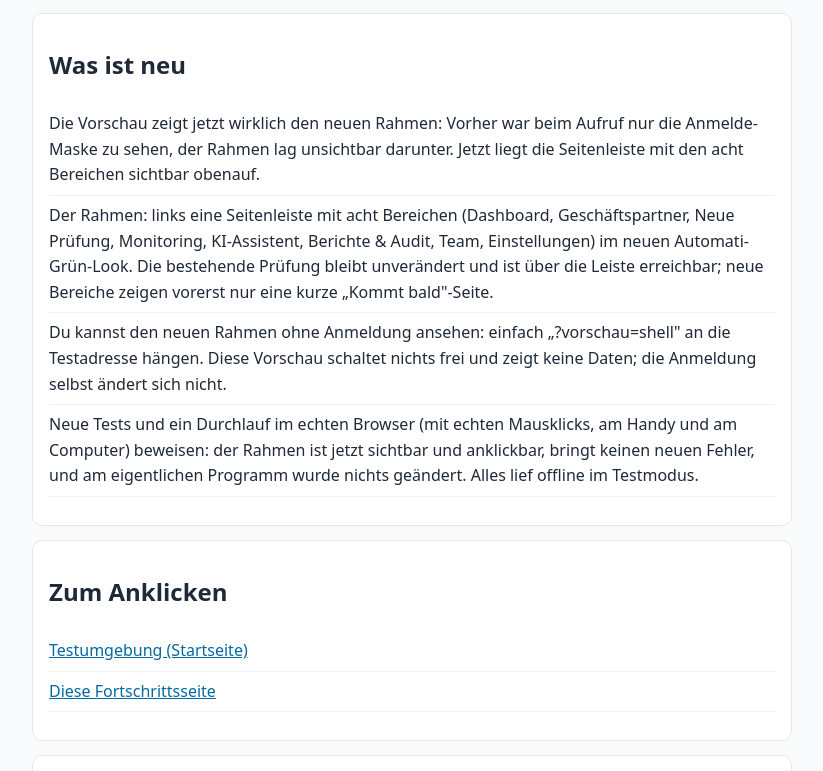
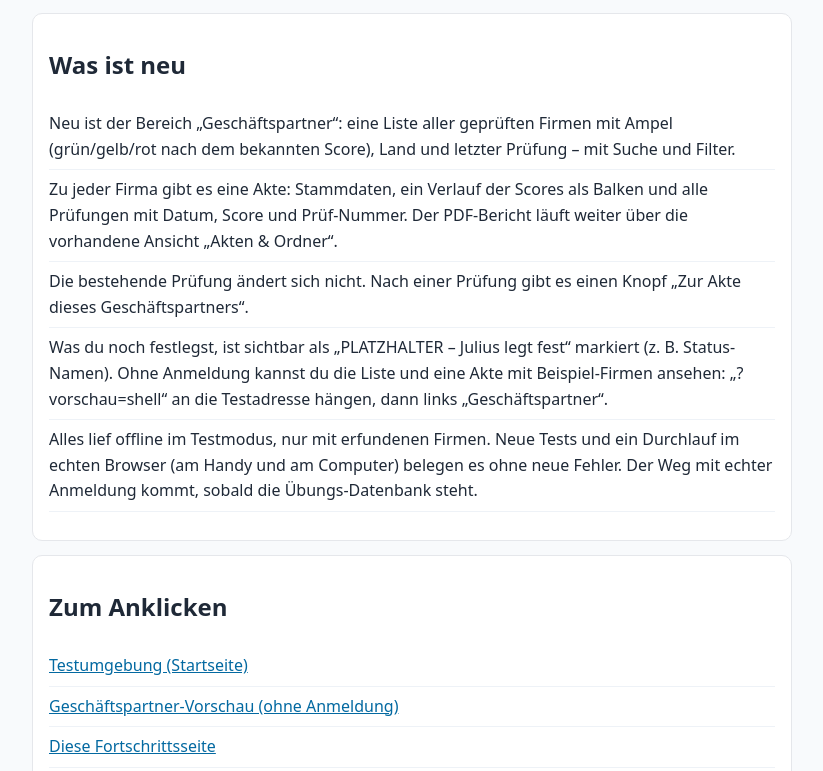
Before and after one commit to julius197/compliance-checker-test, a plain HTML site: page umbau/index.html in a window 1280 px wide. Shown: the part 909-1680 px from the top of the page, without its empty margins (228-1051 px from the left). Drawn offline with Linux system fonts and the light colour scheme.

Commit message:
Kratos Upload: S2 umbau/index.html

```diff
--- a/umbau/index.html
+++ b/umbau/index.html
@@ -27,7 +27,7 @@
 <body>
   <div class="banner">TESTUMGEBUNG – Übungsbetrieb mit erfundenen Daten</div>
   <h1>Umbau-Fortschritt</h1>
-  <p class="stand">Zuletzt aktualisiert: 20. November 2026 um 15:46 (Berlin)</p>
+  <p class="stand">Zuletzt aktualisiert: 20. November 2026 um 19:32 (Berlin)</p>
   <div class="bar"><span></span></div>
   <p><b>40%</b> des Gesamtplans.</p>
   <p><b>67%</b> von dem, was sich jetzt schon ohne Julius und ohne fehlende Zugänge bauen lässt.<br>
@@ -50,15 +50,17 @@
 
   <div class="box">
     <h2>Was ist neu</h2>
-    <ul><li>Die Vorschau zeigt jetzt wirklich den neuen Rahmen: Vorher war beim Aufruf nur die Anmelde-Maske zu sehen, der Rahmen lag unsichtbar darunter. Jetzt liegt die Seitenleiste mit den acht Bereichen sichtbar obenauf.</li>
-<li>Der Rahmen: links eine Seitenleiste mit acht Bereichen (Dashboard, Geschäftspartner, Neue Prüfung, Monitoring, KI-Assistent, Berichte &amp; Audit, Team, Einstellungen) im neuen Automati-Grün-Look. Die bestehende Prüfung bleibt unverändert und ist über die Leiste erreichbar; neue Bereiche zeigen vorerst nur eine kurze „Kommt bald&quot;-Seite.</li>
-<li>Du kannst den neuen Rahmen ohne Anmeldung ansehen: einfach „?vorschau=shell&quot; an die Testadresse hängen. Diese Vorschau schaltet nichts frei und zeigt keine Daten; die Anmeldung selbst ändert sich nicht.</li>
-<li>Neue Tests und ein Durchlauf im echten Browser (mit echten Mausklicks, am Handy und am Computer) beweisen: der Rahmen ist jetzt sichtbar und anklickbar, bringt keinen neuen Fehler, und am eigentlichen Programm wurde nichts geändert. Alles lief offline im Testmodus.</li></ul>
+    <ul><li>Neu ist der Bereich „Geschäftspartner“: eine Liste aller geprüften Firmen mit Ampel (grün/gelb/rot nach dem bekannten Score), Land und letzter Prüfung – mit Suche und Filter.</li>
+<li>Zu jeder Firma gibt es eine Akte: Stammdaten, ein Verlauf der Scores als Balken und alle Prüfungen mit Datum, Score und Prüf-Nummer. Der PDF-Bericht läuft weiter über die vorhandene Ansicht „Akten &amp; Ordner“.</li>
+<li>Die bestehende Prüfung ändert sich nicht. Nach einer Prüfung gibt es einen Knopf „Zur Akte dieses Geschäftspartners“.</li>
+<li>Was du noch festlegst, ist sichtbar als „PLATZHALTER – Julius legt fest“ markiert (z. B. Status-Namen). Ohne Anmeldung kannst du die Liste und eine Akte mit Beispiel-Firmen ansehen: „?vorschau=shell“ an die Testadresse hängen, dann links „Geschäftspartner“.</li>
+<li>Alles lief offline im Testmodus, nur mit erfundenen Firmen. Neue Tests und ein Durchlauf im echten Browser (am Handy und am Computer) belegen es ohne neue Fehler. Der Weg mit echter Anmeldung kommt, sobald die Übungs-Datenbank steht.</li></ul>
   </div>
 
   <div class="box">
     <h2>Zum Anklicken</h2>
     <ul><li><a href="https://test.checker.automatilabs.de/">Testumgebung (Startseite)</a></li>
+<li><a href="https://test.checker.automatilabs.de/?vorschau=shell">Geschäftspartner-Vorschau (ohne Anmeldung)</a></li>
 <li><a href="https://test.checker.automatilabs.de/umbau/">Diese Fortschrittsseite</a></li></ul>
   </div>
 
```
